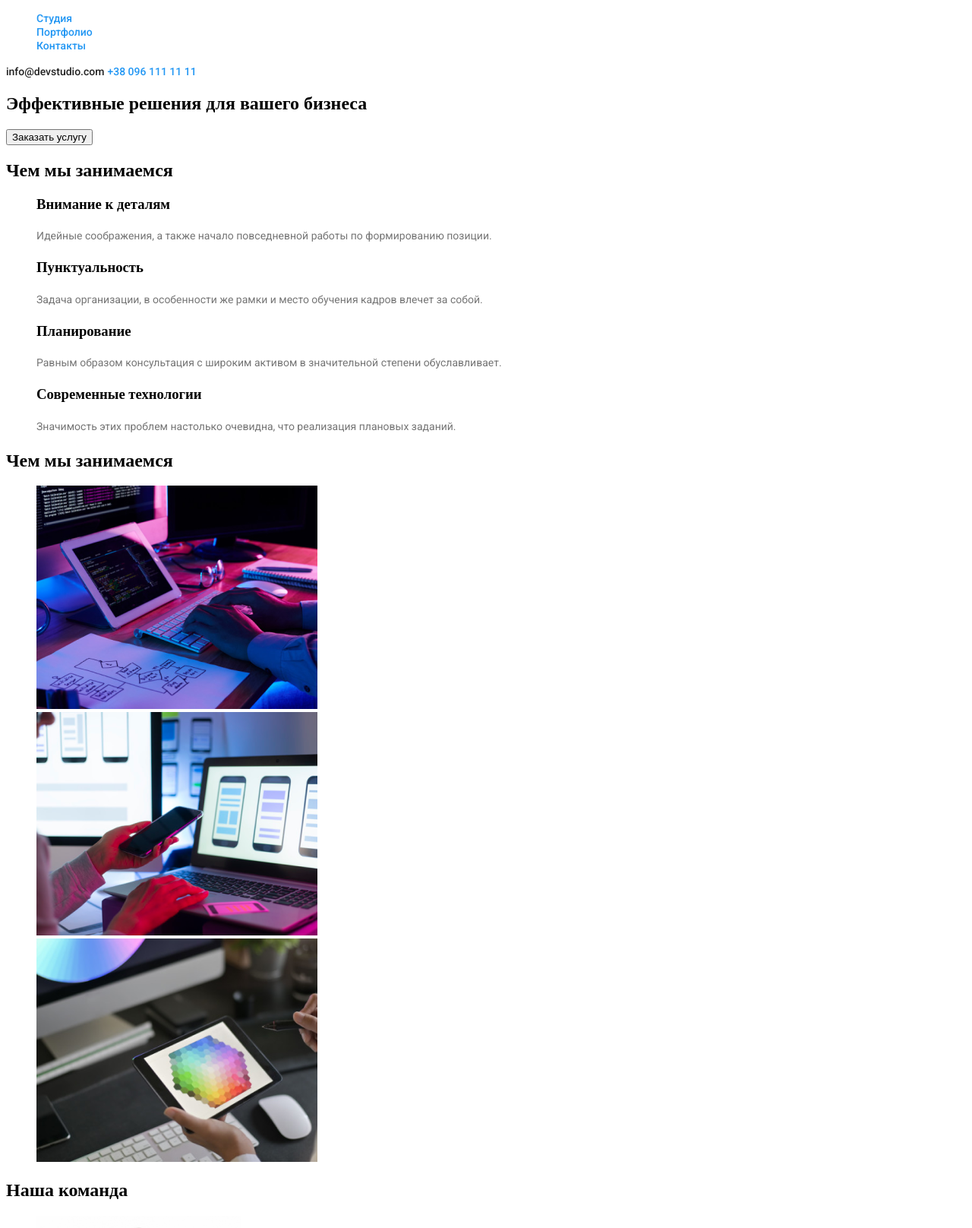
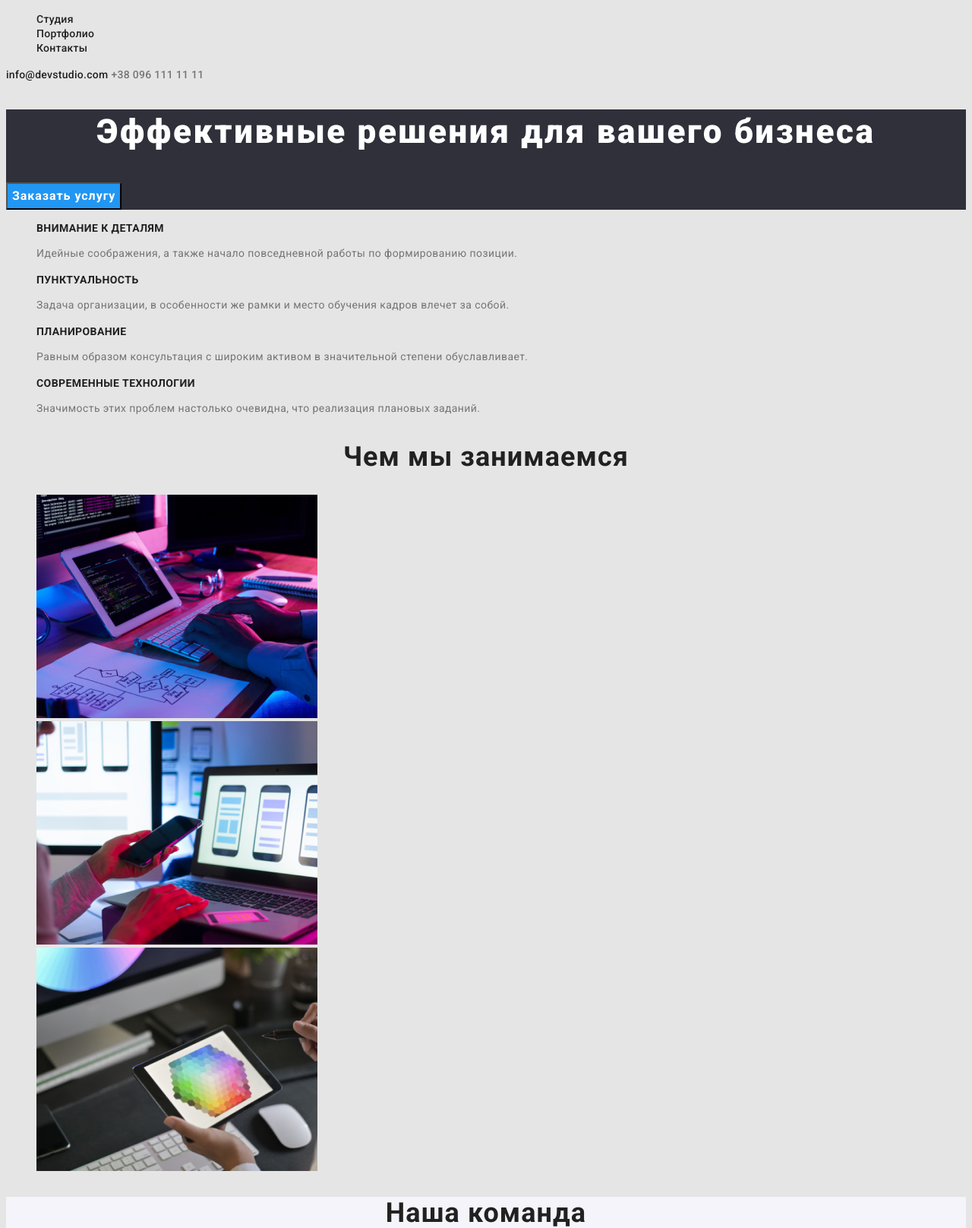
Before and after one commit to h1de0nDeBush/goit-markup-hw-02, a plain HTML site: page index.html in a window 1280 px wide. Shown: the part 40-1656 px from the top of the page at 76% size. Drawn offline with Linux system fonts and the light colour scheme.

Commit message:
css styles

```diff
--- a/css/styles.css
+++ b/css/styles.css
@@ -1,20 +1,23 @@
-p{
-font-family: Roboto;
-font-style:  Regular;
-font-size:  14px;
-line-height:  24px ;
-color: #757575;
+body{
+    font-family: Roboto;
+    background-color: #E5E5E5;
 }
-li{
+.list{
     list-style: none;
 }
-a {
+.link {
     text-decoration: none;
 
 }
-/* header */
-.header-logo,.footer-logo {
-        font-family: 'Raleway';
+:root{
+    --main-color:#757575;
+    --title-colot:#212121;
+    --accent-color:#2196F3;
+}
+/***************** header *****************/
+
+.header-logo{
+        font-family: Raleway;
         font-style: normal;
         font-weight: 700;
         font-size: 26px;
@@ -24,21 +27,211 @@ a {
 .web{
     color: #2196F3;
 }
-.header-link,.header-phone,.header-mail{
-    font-family: 'Roboto';
+.header-link,.header-mail{
+    font-weight: 500;
+        font-size: 14px;
+        line-height: calc(16/14);
+        letter-spacing: 0.02em;
+        color:var(--title-colot);
+}
+.header-phone{
+    font-weight: 500;
+        font-size: 14px;
+        line-height: calc(16/14);
+        letter-spacing: 0.02em;
+        color: var(--main-color);
+}
+.header-link:hover{
+    color:var(--accent-color);
+}
+.header-mail:hover{
+    color: var(--accent-color);
+}
+.header-link:focus {
+    color: var(--accent-color);
+}
+
+.header-mail:focus {
+    color: var(--accent-color);
+}
+.header-phone:hover {
+    color: var(--accent-color);
+}
+
+.header-phone:focus {
+    color: var(--accent-color);
+}
+
+/***************** hero*****************/
+.hero{
+    background-color: #2F303A;
+}
+.hero-title{
+    font-weight: 900;
+        font-size: 44px;
+        line-height: 1.36;
+        text-align: center;
+        letter-spacing: 0.06em;
+        color:#FFFFFF;
+}
+.hero-button{
+    background-color: var(--accent-color);
+    font-family: Roboto;
+        font-style: normal;
+        font-weight: 700;
+        font-size: 16px;
+        line-height: 1.88;
+        align-items: center;
+        text-align: center;
+        letter-spacing: 0.06em;
+
+        color: #FFFFFF;
+}
+.hero-button:hover{
+    background-color: #188CE8;
+}
+.hero-button:focus {
+    background-color: #188CE8;
+}
+
+/*****************about*****************/
+.about-title {
+    position: absolute;
+        width: 1px;
+        height: 1px;
+        margin: -1px;
+        border: 0;
+        padding: 0;
+        white-space: nowrap;
+        clip-path: inset(100%);
+        clip: rect(0 0 0 0);
+        overflow: hidden;
+}
+
+
+
+
+.about-item-title {
+font-weight: 700;
+    font-size: 14px;
+    line-height: calc(16/14);
+    letter-spacing: 0.03em;
+    text-transform: uppercase;
+    color: var(--title-colot);
+}
+
+.about-text {
+
+        font-weight: 400;
+        font-size: 14px;
+        line-height: 1.71;
+        letter-spacing: 0.03em;
+        color: var(--main-color);
+}
+/*****************projects*****************/
+.projects-title{
+    font-weight: 700;
+        font-size: 36px;
+        line-height: calc(42/36);
+        text-align: center;
+        letter-spacing: 0.03em;
+        color: var(--title-colot);
+}
+/*****************team*****************/
+.team{
+    background-color: #F5F4FA;
+}
+.team-title{
+    font-weight: 700;
+        font-size: 36px;
+        line-height: calc(42/36);
+        text-align: center;
+        letter-spacing: 0.03em;
+        color: var(--title-colot);
+}
+.team-name{
+    font-weight: 500;
+        font-size: 16px;
+        line-height: calc(19/16);
+        text-align: center;
+        letter-spacing: 0.03em;
+        color: var(--title-colot);
+}
+
+.team-text{
+font-weight: 400;
+font-size: 16px;
+line-height: calc(19/16);
+text-align: center;
+letter-spacing: 0.03em;
+color: var(--main-color);
+}
+/*****************footer*****************/
+.footer{
+    background-color: #2F303A;
+}
+.footer-logo {
+    font-family: Raleway;
     font-style: normal;
-    font-weight: 500;
+    font-weight: 700;
+    font-size: 26px;
+    line-height: 31px;
+    color:#FFFFFF;
+}
+.footer-phone,.footer-mail{
+font-weight: 400;
     font-size: 14px;
-    line-height: 16px;
-    color: #212121;
+    line-height:1.71;
+    letter-spacing: 0.03em;
+    color: rgba(255, 255, 255, 0.6);
 }
-.header-link,
-.header-phone,
-.header-mail :hover{
-    color: #2196F3;
+.footer-text{
+    font-size: 14px;
+        line-height: 1.71;
+        letter-spacing: 0.03em;
+        color: #FFFFFF;
 }
-.header-link,
-.header-phone,
-.header-mail :focus{
-    color: #2196F3;
+/*****************gallery*****************/
+.gallery-title,.product-title{
+    position: absolute;
+        width: 1px;
+        height: 1px;
+        margin: -1px;
+        border: 0;
+        padding: 0;
+        white-space: nowrap;
+        clip-path: inset(100%);
+        clip: rect(0 0 0 0);
+        overflow: hidden;
 }
+
+.gallery-button{
+background: #F5F4FA;
+border-radius: 4px;
+font-family: Roboto;
+font-style: normal;
+font-weight: 500;
+font-size: 16px;
+line-height: 1.62;
+text-align: center;
+letter-spacing: 0.03em;
+color: var(--title-colot);
+}
+.gallery-button:hover{
+color:#FFFFFF;
+background-color: #2196F3;
+}
+.product-title{
+    font-weight: 700;
+        font-size: 18px;
+        line-height: 2;
+        letter-spacing: 0.06em;
+        color: var(--title-colot);
+}
+.product-text{
+    font-weight: 400;
+        font-size: 16px;
+        line-height: 1.88;
+        letter-spacing: 0.03em;
+        color: var(--main-color);
+}
```
